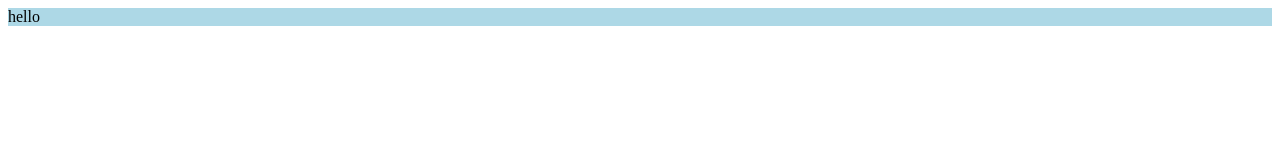
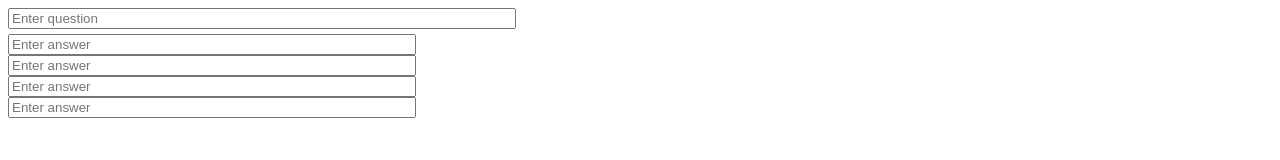
Before and after one commit to Banana2048/test-question-generator-web, a plain HTML site: page index.html in a window 1280 px wide. Drawn offline with Linux system fonts and the light colour scheme.

Commit message:
created basic layout for question/answer textboxes
- 1 question, 4 possible answers

```diff
--- a/index.html
+++ b/index.html
@@ -1,13 +1,34 @@
 <!DOCTYPE html>
+<html>
     <head>
         <title> Test Question Generator </title>
         <link rel = 'stylesheet' href = 'styles.css'>
     </head>
 
     <body>
-    <div class = 'test-div'>
-        hello
+        <div class = 'question-answer-div'>
+            <div class = 'question-div'>
+                <input class = 'question-textbox' type = "text" placeholder = "Enter question"/>
+            </div>
+
+            <div class = 'answer-div'></div>
+                <input class = 'answer-textbox' type = "text" placeholder = "Enter answer"/>
+            </div>
+
+            <div class = 'answer-div'></div>
+                <input class = 'answer-textbox' type = "text" placeholder = "Enter answer"/>
+            </div>
+
+            <div class = 'answer-div'></div>
+                <input class = 'answer-textbox' type = "text" placeholder = "Enter answer"/>
+            </div>
+
+            <div class = 'answer-div'></div>
+                <input class = 'answer-textbox' type = "text" placeholder = "Enter answer"/>
+            </div>
+
         </div>
 
         <script src = 'script.js'></script>
     </body>
+</html>
--- a/styles.css
+++ b/styles.css
@@ -1,3 +1,19 @@
-.test-div {
-    background-color: lightblue;
+.question-flex {
+
 }
+
+.question-div {
+    margin-bottom: 5px;
+}
+
+.question-textbox {
+    width: 500px;
+}
+
+.answer-div {
+
+}
+
+.answer-textbox {
+    width: 400px;
+}
```
Lines whose indentation alone changed are shown as unchanged.
